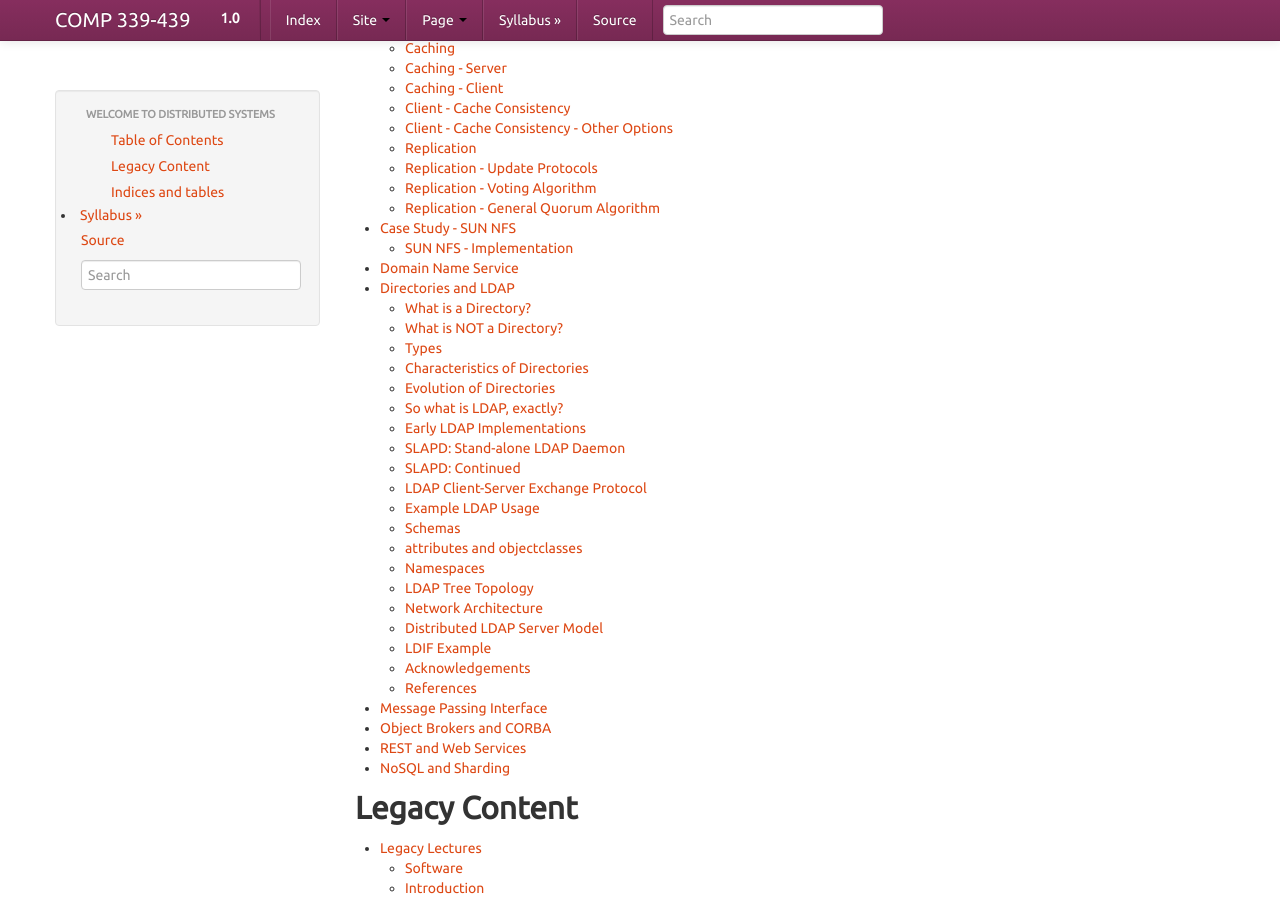
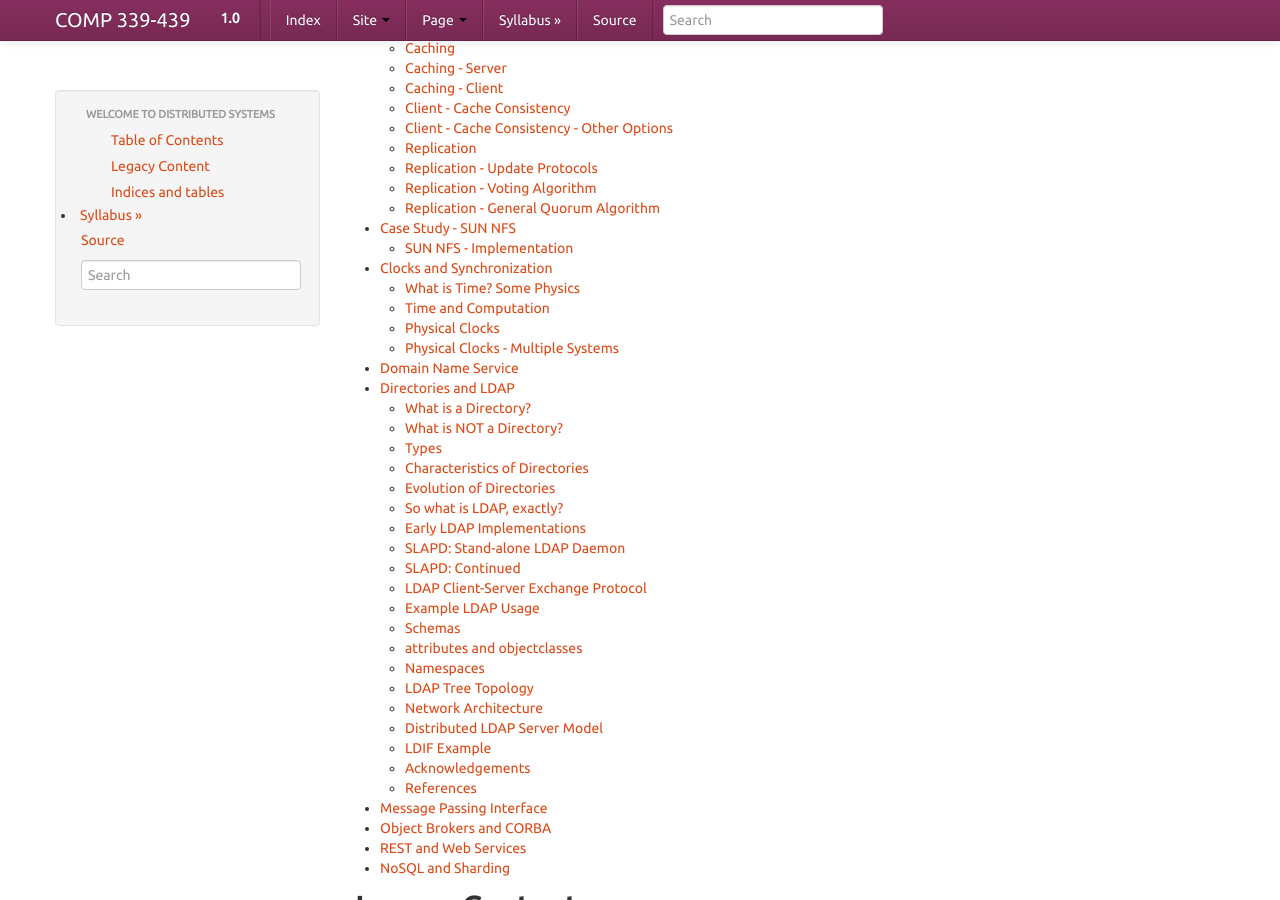
Before and after one commit to LoyolaChicagoBooks/distributedsystems, a Sphinx documentation site: the page built from source/index.rst, in a window 1280 px wide and 900 px high, scrolled down 3893 px. Built offline with Sphinx 7.4.7, drawn with Linux system fonts in a browser that asks for light colours; some of the changed lines change nothing that is shown.

```diff
--- /dev/null
+++ b/source/clocks.rst
@@ -0,0 +1,42 @@
+
+Clocks and Synchronization
+==========================
+
+
+What is Time? Some Physics
+--------------------------
+
+- The understanding of time has evolved greatly in the past 150 years.
+- With Einstein’s Special and General Relativity Theories, we’ve come to understand:
+	- That time is interwoven with space
+	- Time is relative to the reference frame of an observer
+	- We now know that simultaneity is a relative concept. Two events A and B occurring simultaneously in one reference frame may appear to be ordered A then B in another frame and B then A in yet another reference frame.
+	- All of this is true without invalidating the observations our causal relationships observed in any reference frame.
+
+.. figure:: figures/clocks/Relativity_of_Simultaneity.svg
+
+   Two events in space-time. The green observer sees A and B happening at the same time since the two events happen on the same X time plane for A. For the red observer, B is encountered first, then A second. For the blue observer A happens first, and B second. (Image taken from http://commons.wikipedia.org/wiki/File:Relativity_of_Simultaneity.svg under the Creative Commons License.)
+
+
+Time and Computation
+--------------------
+
+- This dive into physics is not so much to give a lesson in physics, but to impress upon you the underlying complexity of something most people take for granted every day.
+- In a similar fashion, in computation, the concept of time measurement can be very complicated
+- When building a distributed system, do not take it for granted that you can simply trust the clock on the machine that is executing your code.
+- More complicated solutions are needed to establish the order of events that have occurred or when they will occur in the future.
+
+
+Physical Clocks
+---------------
+
+- Computer Timer: an integrated circuit that contains a precisely machined quartz crystal. When kept under tension the quartz crystal oscillates at a well-defined frequency.
+- Clock Tick: after a predefined number of oscillations, the timer will generate a clock tick. This clock tick generates a hardware interrupt that causes the computer’s operating system to enter a special routine in which it can update the software clock and run the process scheduler.
+- This system is fairly reliable on one system. With the timer we can define:
+	- simultaneous: all actions that happen between clock ticks
+	- before: an operation that happens in a previous clock tick
+	- after: an operation that happens in a subsequent clock tick
+
+
+Physical Clocks - Multiple Systems
+------------------------------------
--- a/source/index.rst
+++ b/source/index.rst
@@ -27,6 +27,7 @@
    sphinx
    messagequeues
    storage
+   clocks
    dns
    directories
    mpi
```
Also changed, not shown: source/figures/clocks/Relativity_of_Simultaneity.png (added), source/figures/clocks/Relativity_of_Simultaneity.svg (added).
